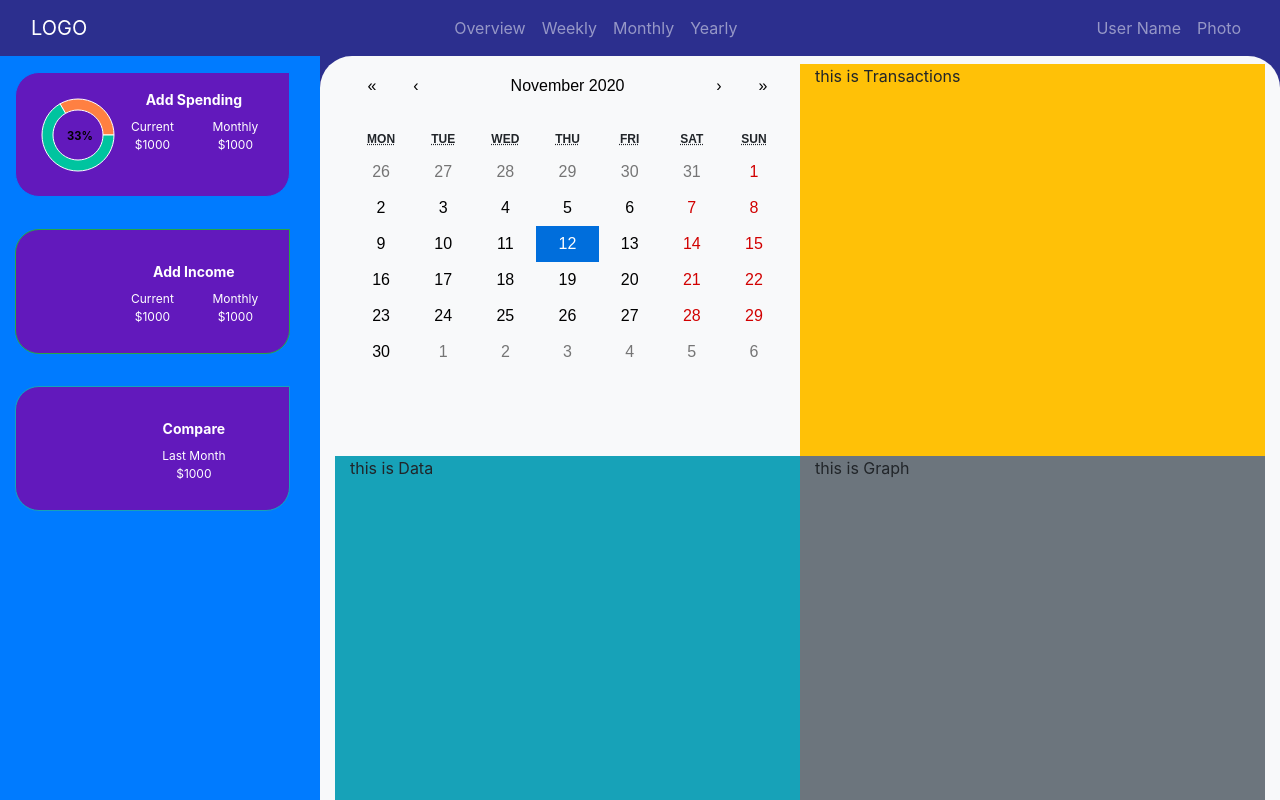
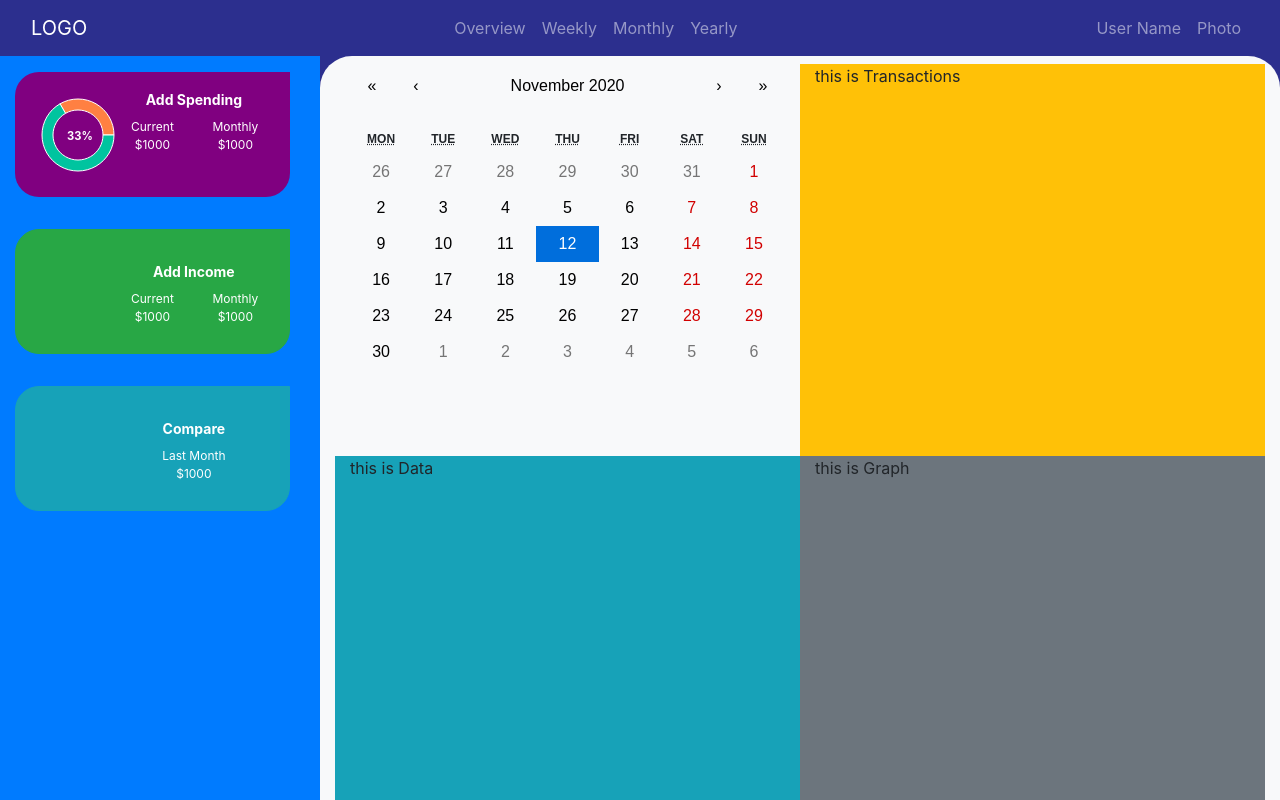
Before and after one commit to FinleyZ/my-account-book, a React (Create React App) app: page / in a window 1280 px wide. Built offline with nearby package versions, Linux system fonts and the light colour scheme.

Commit message:
button color modified

```diff
--- /dev/null
+++ b/src/components/ControlComponent/AddSpending/AddSpending.css
@@ -0,0 +1,4 @@
+
+.btn-flat {
+  background-color: purple;
+}
--- a/src/components/ControlComponent/AddSpending/AddSpending.js
+++ b/src/components/ControlComponent/AddSpending/AddSpending.js
@@ -54,8 +54,16 @@ const AddSpending = (props) => {
 
     return(
         <Aux>
+            <style type="text/css">
+            {`
+                .btn-flat {
+                background-color: purple;
+                color: white;
+                }
+            `}
+            </style>
             <Button
-                className="mt-3 mb-3 w-100 bg-spending"
+                className="mt-3 mb-3 w-100"
 
                 variant={props.btnColor}
                 style={{
--- a/src/components/ControlComponent/ControlComponent.js
+++ b/src/components/ControlComponent/ControlComponent.js
@@ -7,7 +7,7 @@ const ControlComponent = () => {
         // <Container>
         //     <Row>
         <ButtonGroup vertical>
-                <AddSpending titleName='Add Spending' btnColor='primary' isShown isSpending/>
+                <AddSpending titleName='Add Spending' btnColor='flat' isShown isSpending/>
                 <AddSpending titleName='Add Income' btnColor='success' isIncome/>
                 <AddSpending titleName='Compare' btnColor='info' isCompare/>
         </ButtonGroup>
--- a/src/components/ControlComponent/PieChart/pieChart.js
+++ b/src/components/ControlComponent/PieChart/pieChart.js
@@ -1,6 +1,6 @@
-import React, { PureComponent } from 'react';
+import React from 'react';
 import {
-  PieChart, Pie, Sector, Cell,
+  PieChart, Pie, Cell,
 } from 'recharts';
 
 const pieChart = (props) => {
@@ -11,20 +11,20 @@ const pieChart = (props) => {
 
     const COLORS = ['#FF8042', '#00C49F'];
     const percentages = props.remaining/(props.remaining+props.spending)
-    const RADIAN = Math.PI / 180;
-    const renderCustomizedLabel = ({
-        cx, cy, midAngle, innerRadius, outerRadius, percent, index,
-        }) => {
-            const radius = innerRadius + (outerRadius - innerRadius) * 0.5;
-        const x = cx + radius * Math.cos(-midAngle * RADIAN);
-        const y = cy + radius * Math.sin(-midAngle * RADIAN);
+    // const RADIAN = Math.PI / 180;
+    // const renderCustomizedLabel = ({
+    //     cx, cy, midAngle, innerRadius, outerRadius, percent, index,
+    //     }) => {
+    //         const radius = innerRadius + (outerRadius - innerRadius) * 0.5;
+    //     const x = cx + radius * Math.cos(-midAngle * RADIAN);
+    //     const y = cy + radius * Math.sin(-midAngle * RADIAN);
 
-        return (
-            <text x={x} y={y} fill="white" textAnchor={x > cx ? 'start' : 'end'} dominantBaseline="central">
-            {`${(percent * 100).toFixed(0)}%`}
-            </text>
-        );
-        }
+    //     return (
+    //         <text x={x} y={y} fill="white" textAnchor={x > cx ? 'start' : 'end'} dominantBaseline="central">
+    //         {`${(percent * 100).toFixed(0)}%`}
+    //         </text>
+    //     );
+    //     }
     return (
         <PieChart width={100} height={100}>
             <Pie
@@ -43,7 +43,7 @@ const pieChart = (props) => {
             <text x={52} y={44} dy={8}
                 textAnchor="middle"
                 dominantBaseline="middle"
-                fill={props.color}
+                fill='white'
                 fontWeight="bold"
                 fontSize="70%"
             >
```
